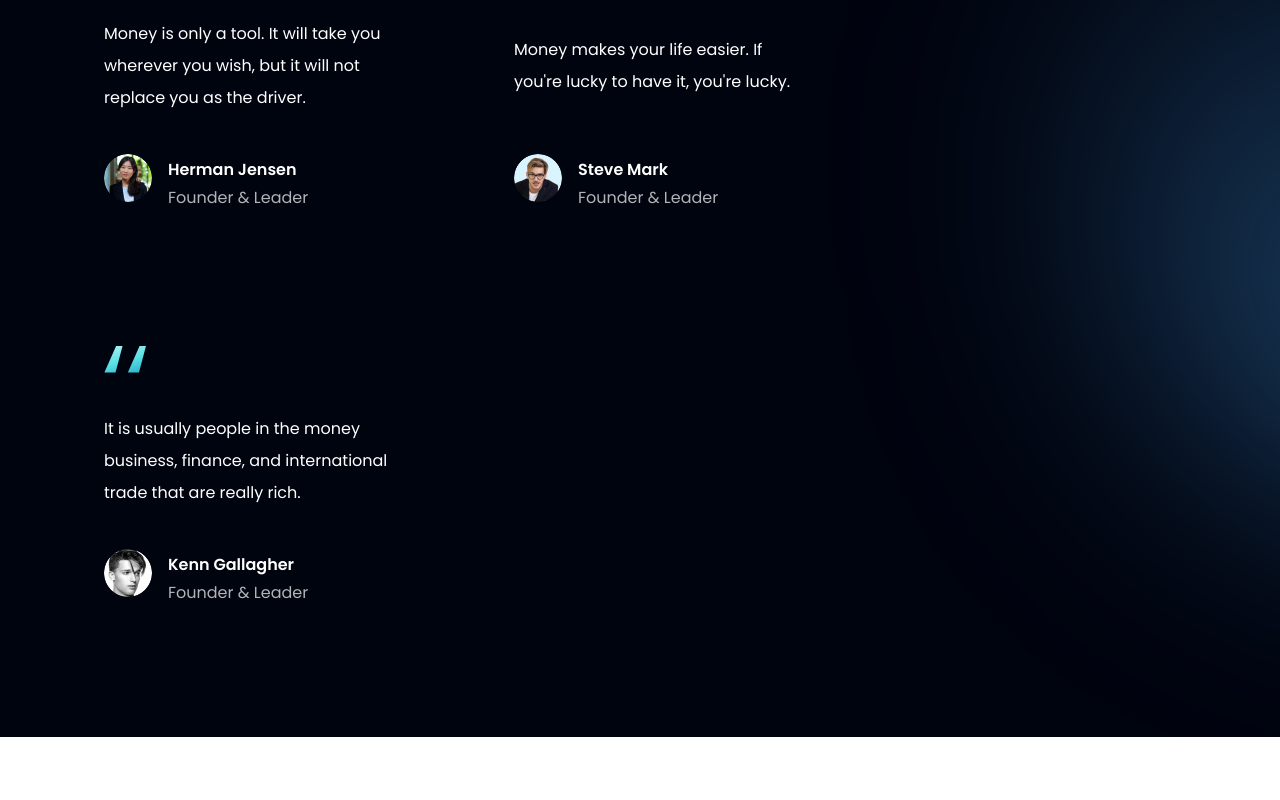
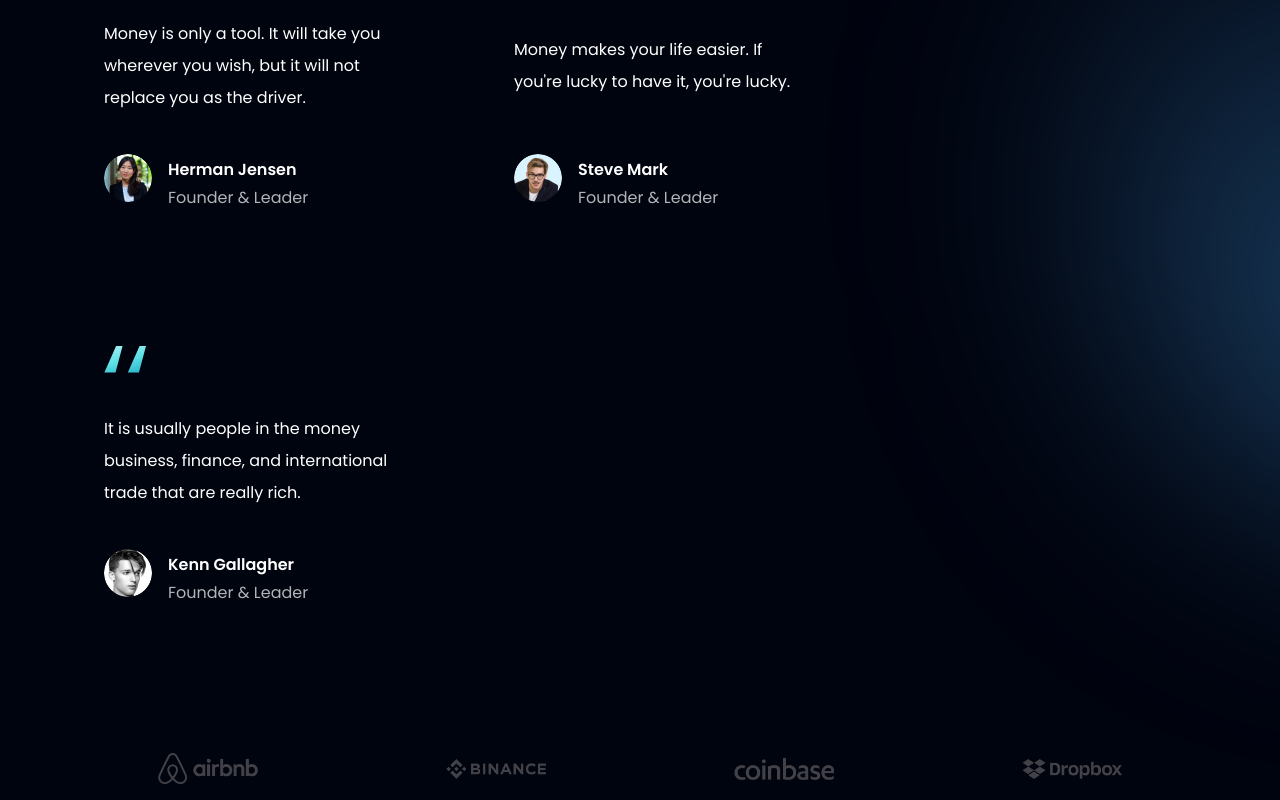
Before and after one commit to jumaantony/hoo-bank, a React (Create React App) app: page / in a window 1280 px wide. Shown: the part 3222-4022 px from the top of the page. Before the commit the page ends 3959 px from the top, so only its background shows below. Built offline with nearby package versions, Linux system fonts and the light colour scheme.

Commit message:
finished clients

```diff
--- a/src/components/Clients.jsx
+++ b/src/components/Clients.jsx
@@ -1,10 +1,19 @@
-import React from 'react'
+import React from 'react';
+
+import {clients } from '../constants'
+import styles from '../styles'
 
 const Clients = () => {
   return (
-    <div>
-
-    </div>
+    <section className={` ${styles.flexCenter} my-4`}>
+       <div className= {` ${styles.flexCenter} flex-wrap w-full`}>
+          {clients.map((client) => (
+            <div key={client.id} className={`flex-1 ${styles.flexCenter} sm:min-w[192px] min-w-[120px]`}>
+              <img src={client.logo} alt='client' className='sm:w-[192] w-[100px] object-contain'/>
+            </div>
+          ))}
+       </div>
+    </section>
   )
 }
 
```
